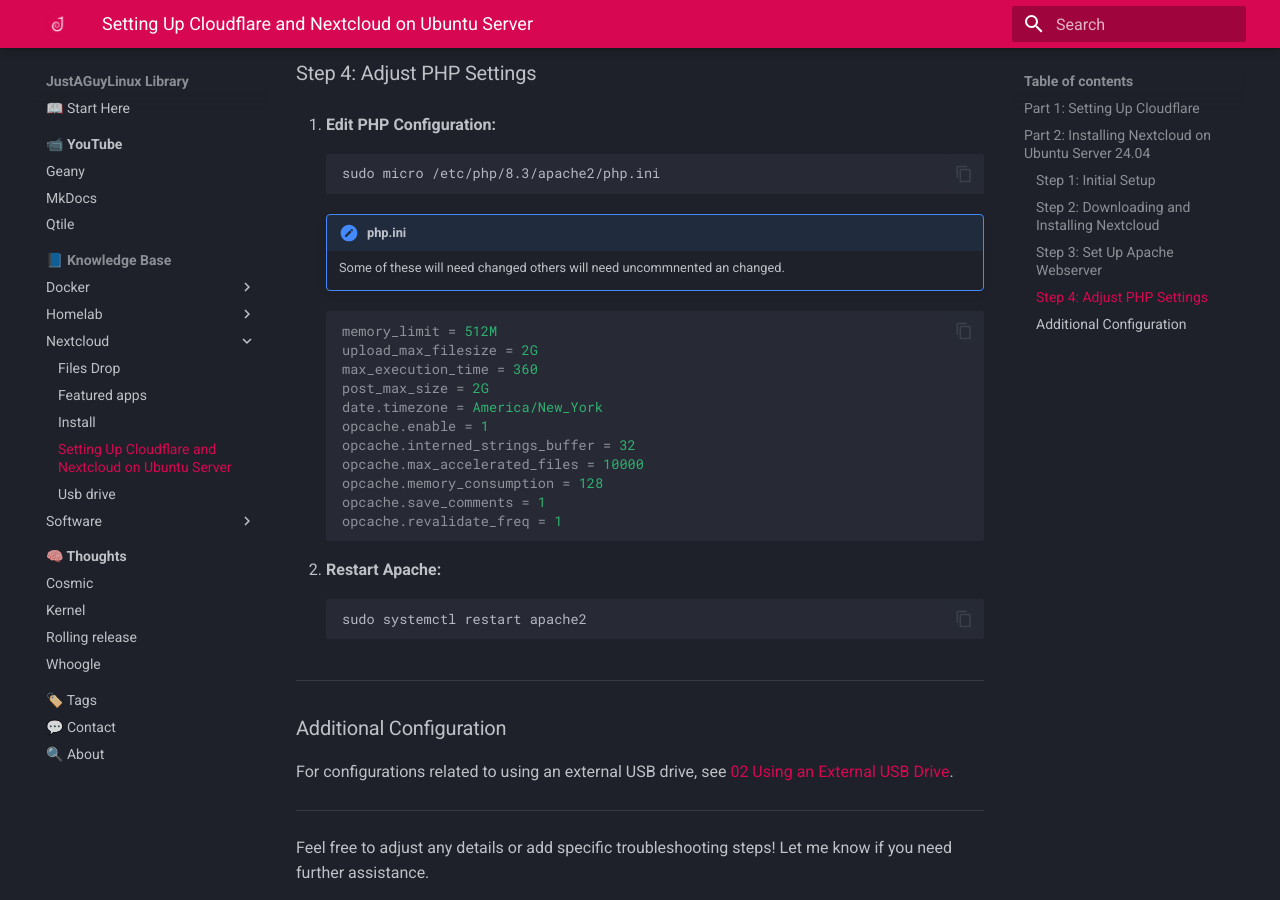
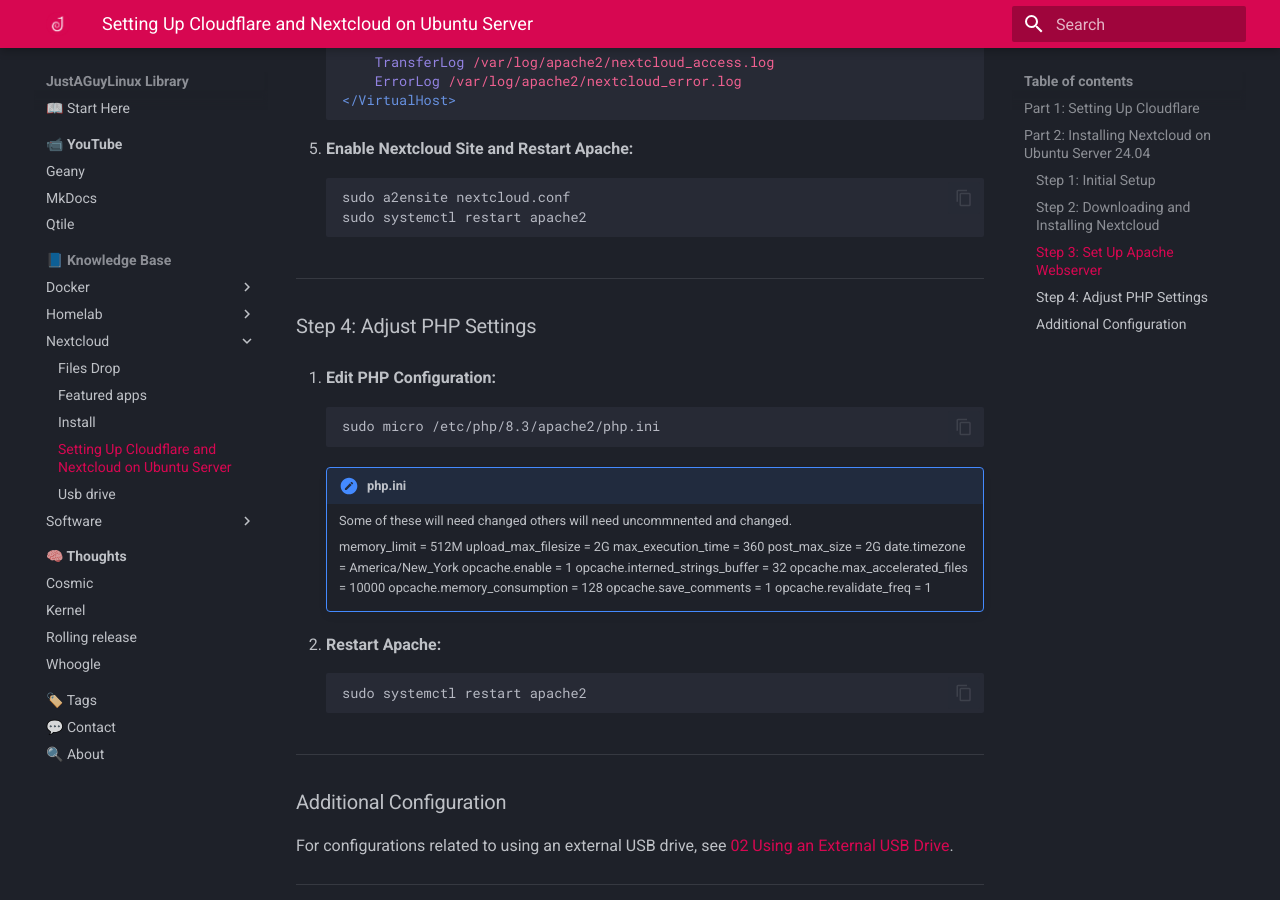
Before and after one commit to drewgrif/jagmkdocs, an MkDocs documentation site: the page built from docs/documentation/nextcloud/ubuntu-server.md, in a window 1280 px wide and 900 px high, scrolled down 3259 px. Built offline with MkDocs 1.6.1 and Material for MkDocs 9.7.7, drawn with Linux system fonts in a browser that asks for light colours; some of the changed text lies outside the part shown.

Commit message:
Update ubuntu-server.md

````diff
--- a/docs/documentation/nextcloud/ubuntu-server.md
+++ b/docs/documentation/nextcloud/ubuntu-server.md
@@ -56,13 +56,26 @@ tags:
     sudo apt update && sudo apt upgrade -y && sudo apt clean
     ```
 
-4. **Reboot the Server:**
+4. **Updating hostname**
+
+```shell
+sudo nano /etc/hostname
+```
+Type the subdomain from cloudflare `ex: my.justaguylinux.cloud`
+
+```shell
+sudo nano /etc/hosts
+```
+Add line `127.0.1.1	  ex: my.justaguylinux.cloud`
+
+
+5. **Reboot the Server:**
 
     ```bash
     sudo reboot
     ```
 
-5. **Log Back In.**
+6. **Log Back In.**
 
 ---
 
@@ -182,21 +195,20 @@ tags:
     ```
 
     !!! note "php.ini"
-        Some of these will need changed others will need uncommnented an changed.
+        Some of these will need changed others will need uncommnented and changed.
 
-    ```ini
-    memory_limit = 512M
-    upload_max_filesize = 2G
-    max_execution_time = 360
-    post_max_size = 2G
-    date.timezone = America/New_York
-    opcache.enable = 1
-    opcache.interned_strings_buffer = 32
-    opcache.max_accelerated_files = 10000
-    opcache.memory_consumption = 128
-    opcache.save_comments = 1
-    opcache.revalidate_freq = 1
-    ```
+		memory_limit = 512M
+		upload_max_filesize = 2G
+		max_execution_time = 360
+		post_max_size = 2G
+		date.timezone = America/New_York
+		opcache.enable = 1
+		opcache.interned_strings_buffer = 32
+		opcache.max_accelerated_files = 10000
+		opcache.memory_consumption = 128
+		opcache.save_comments = 1
+		opcache.revalidate_freq = 1
+
 
 2. **Restart Apache:**
 
````
